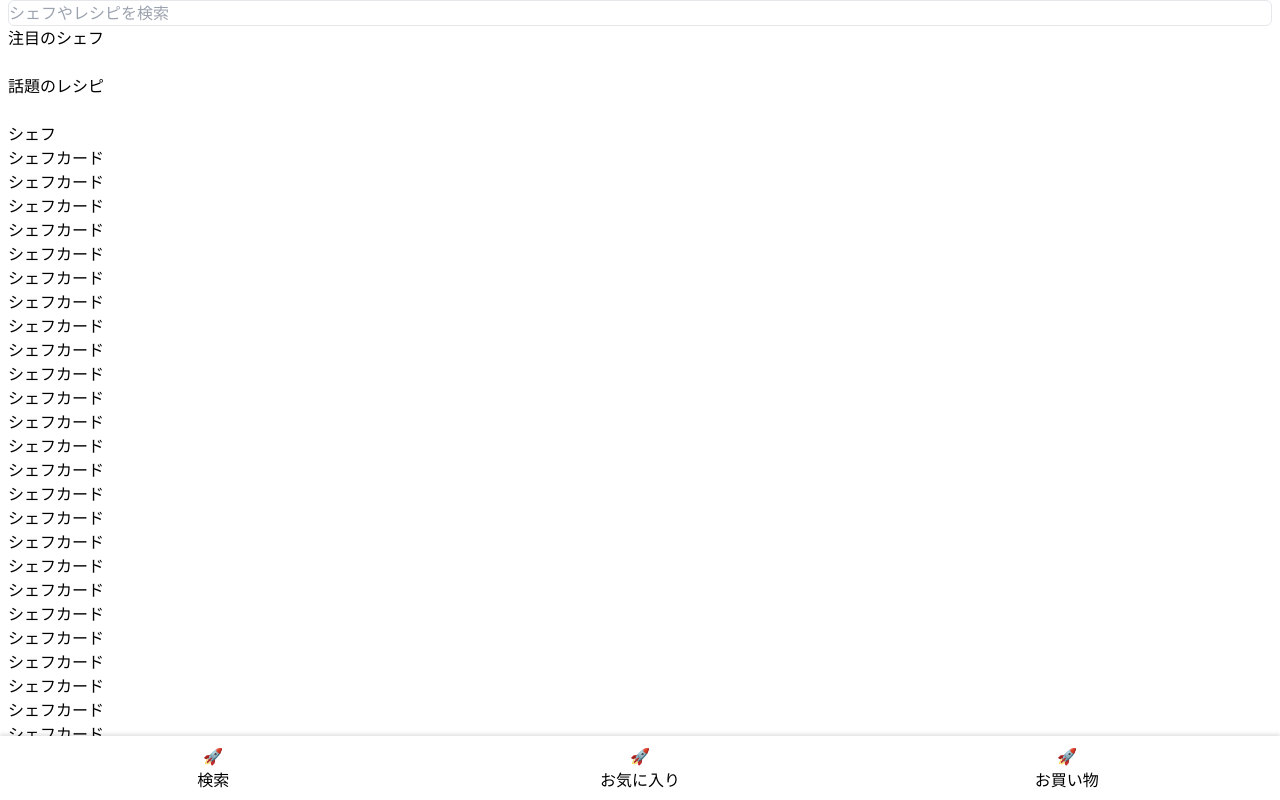
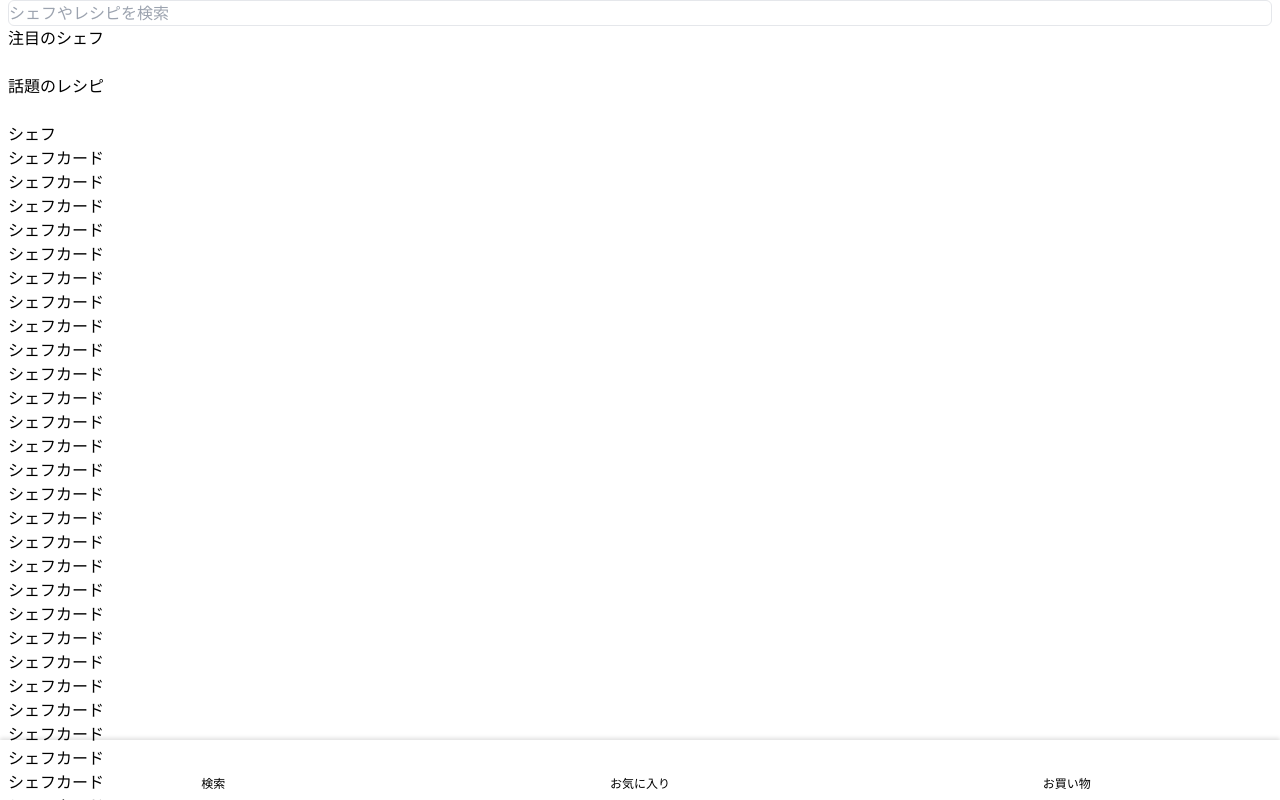
Before and after one commit to qin-team-recipe/05-recipe-app, a Next.js app in the folder frontend/: page /search in a window 1280 px wide. Built offline with nearby package versions, Linux system fonts and the light colour scheme; what tailwindcss-radix-colors would draw is missing.

Commit message:
feat:#8 create bottom nav item

```diff
--- a/frontend/src/app/(app)/_component/bottomNav/BottomNavItem.tsx
+++ b/frontend/src/app/(app)/_component/bottomNav/BottomNavItem.tsx
@@ -1,6 +1,11 @@
+"use client"
+
 import React, { FC } from "react"
 import { Route } from "next"
 import Link from "next/link"
+import { usePathname } from "next/navigation"
+
+import { CartSvg, FavSvg, SearchSvg } from "@/app/(app)/_component/icon"
 
 /** @package */
 export type NavLabel = "検索" | "お気に入り" | "お買い物"
@@ -12,11 +17,27 @@ type BottomNavItemProps<T extends string> = {
 /** @package */
 export const BottomNavItem: FC<BottomNavItemProps<string>> = (props) => {
   const { href, navLabel } = props
+  const pathname = usePathname()
+  let textColor = ""
+  let imgColor = ""
+  if (pathname === href) {
+    textColor = "text-tomato-11"
+    imgColor = "stroke-tomato-11"
+  } else {
+    textColor = "text-gray-11 hover:text-tomato-11 stroke-gray-11 hover:stroke-tomato-11"
+    imgColor = "stroke-gray-11 group-hover:stroke-tomato-11"
+  }
 
   return (
-    <Link href={href} className="flex flex-col items-center justify-center">
-      <p>🚀</p>
-      {navLabel}
+    <Link href={href} className={`group flex flex-col items-center justify-center gap-1 ${textColor}`}>
+      {navLabel === "検索" ? (
+        <SearchSvg color={imgColor} />
+      ) : navLabel === "お気に入り" ? (
+        <FavSvg color={imgColor} />
+      ) : (
+        <CartSvg color={imgColor} />
+      )}
+      <div className="text-xs">{navLabel}</div>
     </Link>
   )
 }
--- /dev/null
+++ b/frontend/src/app/(app)/_component/icon/CartSvg.tsx
@@ -0,0 +1,33 @@
+import React, { FC } from "react"
+
+type IconProps = {
+  color: string
+}
+
+/** @package */
+export const CartSvg: FC<IconProps> = (props) => {
+  const { color } = props
+
+  return (
+    <svg className={color} width="25" height="24" viewBox="0 0 25 24" fill="none" xmlns="http://www.w3.org/2000/svg">
+      <path
+        d="M8.33325 22C8.88554 22 9.33325 21.5523 9.33325 21C9.33325 20.4477 8.88554 20 8.33325 20C7.78097 20 7.33325 20.4477 7.33325 21C7.33325 21.5523 7.78097 22 8.33325 22Z"
+        strokeWidth="1.5"
+        strokeLinecap="round"
+        strokeLinejoin="round"
+      />
+      <path
+        d="M19.3333 22C19.8855 22 20.3333 21.5523 20.3333 21C20.3333 20.4477 19.8855 20 19.3333 20C18.781 20 18.3333 20.4477 18.3333 21C18.3333 21.5523 18.781 22 19.3333 22Z"
+        strokeWidth="1.5"
+        strokeLinecap="round"
+        strokeLinejoin="round"
+      />
+      <path
+        d="M2.3833 2.04999H4.3833L7.0433 14.47C7.14088 14.9248 7.39397 15.3315 7.75901 15.6198C8.12405 15.9082 8.57821 16.0603 9.0433 16.05H18.8233C19.2785 16.0493 19.7198 15.8933 20.0743 15.6078C20.4289 15.3224 20.6754 14.9245 20.7733 14.48L22.4233 7.04999H5.4533"
+        strokeWidth="1.5"
+        strokeLinecap="round"
+        strokeLinejoin="round"
+      />
+    </svg>
+  )
+}
--- /dev/null
+++ b/frontend/src/app/(app)/_component/icon/FavSvg.tsx
@@ -0,0 +1,21 @@
+import React, { FC } from "react"
+
+type IconProps = {
+  color: string
+}
+
+/** @package */
+export const FavSvg: FC<IconProps> = (props) => {
+  const { color } = props
+
+  return (
+    <svg className={color} width="24" height="24" viewBox="0 0 24 24" fill="none" xmlns="http://www.w3.org/2000/svg">
+      <path
+        d="M20.4179 4.57825C19.9162 4.07482 19.3201 3.67539 18.6637 3.40284C18.0073 3.13029 17.3036 2.98999 16.5929 2.98999C15.8822 2.98999 15.1784 3.13029 14.5221 3.40284C13.8657 3.67539 13.2696 4.07482 12.7679 4.57825L11.9979 5.35825L11.2279 4.57825C10.7262 4.07482 10.1301 3.67539 9.47371 3.40284C8.81733 3.13029 8.11361 2.98999 7.40289 2.98999C6.69217 2.98999 5.98845 3.13029 5.33207 3.40284C4.67569 3.67539 4.07957 4.07482 3.57789 4.57825C1.45789 6.69825 1.32789 10.2782 3.99789 12.9982L11.9979 20.9982L19.9979 12.9982C22.6679 10.2782 22.5379 6.69825 20.4179 4.57825Z"
+        strokeWidth="1.5"
+        strokeLinecap="round"
+        strokeLinejoin="round"
+      />
+    </svg>
+  )
+}
--- /dev/null
+++ b/frontend/src/app/(app)/_component/icon/SearchSvg.tsx
@@ -0,0 +1,22 @@
+import React, { FC } from "react"
+
+type IconProps = {
+  color: string
+}
+
+/** @package */
+export const SearchSvg: FC<IconProps> = (props) => {
+  const { color } = props
+
+  return (
+    <svg className={color} width="25" height="24" viewBox="0 0 25 24" fill="none" xmlns="http://www.w3.org/2000/svg">
+      <path
+        d="M11.6666 19C16.0849 19 19.6666 15.4183 19.6666 11C19.6666 6.58172 16.0849 3 11.6666 3C7.24835 3 3.66663 6.58172 3.66663 11C3.66663 15.4183 7.24835 19 11.6666 19Z"
+        strokeWidth="1.5"
+        strokeLinecap="round"
+        strokeLinejoin="round"
+      />
+      <path d="M21.6667 21L17.3167 16.65" strokeWidth="1.5" strokeLinecap="round" strokeLinejoin="round" />
+    </svg>
+  )
+}
--- /dev/null
+++ b/frontend/src/app/(app)/_component/icon/index.ts
@@ -0,0 +1,3 @@
+export { CartSvg } from "./CartSvg"
+export { FavSvg } from "./FavSvg"
+export { SearchSvg } from "./SearchSvg"
--- a/frontend/src/app/(app)/layout.tsx
+++ b/frontend/src/app/(app)/layout.tsx
@@ -16,7 +16,7 @@ export default function MainLayout(props: MainLayoutProps) {
   return (
     <div className="flex h-screen flex-col justify-between">
       <main className="mb-auto mt-0 flex flex-1 flex-col overflow-y-auto px-2">{children}</main>
-      <footer className="w-full shadow-base">
+      <footer className="fixed bottom-0 z-10 w-full shadow-base">
         <BottomNavBar>
           <BottomNavItem navLabel="検索" href="/search" />
           <BottomNavItem navLabel="お気に入り" href="/favorite" />
```
